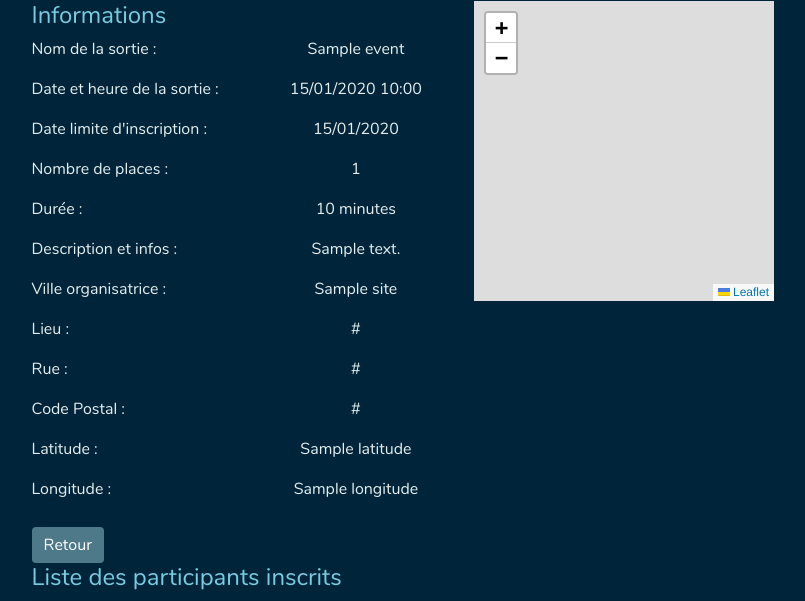
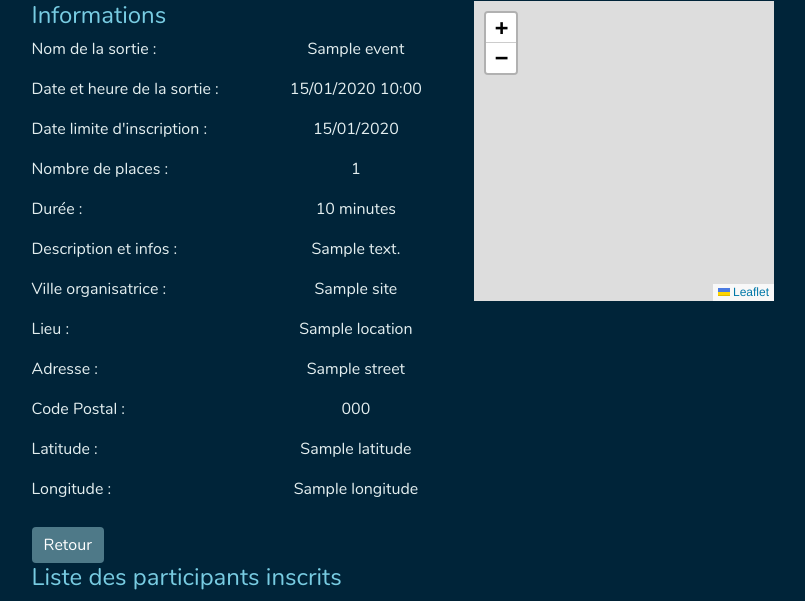
Before and after one commit to AmelineA/sortir, a PHP site: template templates/event/display-event.html.twig in a window 1280 px wide. Shown: the part 404-1005 px from the top of the page, without its empty margins (171-976 px from the left). Run offline with PHP 8.4, Linux system fonts and the light colour scheme; the template is opened without the code that fills it: most values are stand-ins (such as "Sample title", 1, 10 or a date in 2020); some libraries are stand-ins or nearby versions.

Commit message:
commit to pull

```diff
--- a/templates/event/display-event.html.twig
+++ b/templates/event/display-event.html.twig
@@ -44,15 +44,15 @@
                 </div>
                 <div class="row-justify-between">
                     <label>Lieu : </label>
-                    <p class="col-6">#</p>
+                    <p class="col-6">{{ event.location.name }}</p>
                 </div>
                 <div class="row-justify-between">
-                    <label>Rue : </label>
-                    <p class="col-6">#</p>
+                    <label>Adresse : </label>
+                    <p class="col-6">{{ event.location.street }}</p>
                 </div>
                 <div class="row-justify-between">
                     <label>Code Postal : </label>
-                    <p class="col-6">#</p>
+                    <p class="col-6">{{ event.location.zipCode }}</p>
                 </div>
                 <div class="row-justify-between">
                     <label>Latitude : </label>
```
